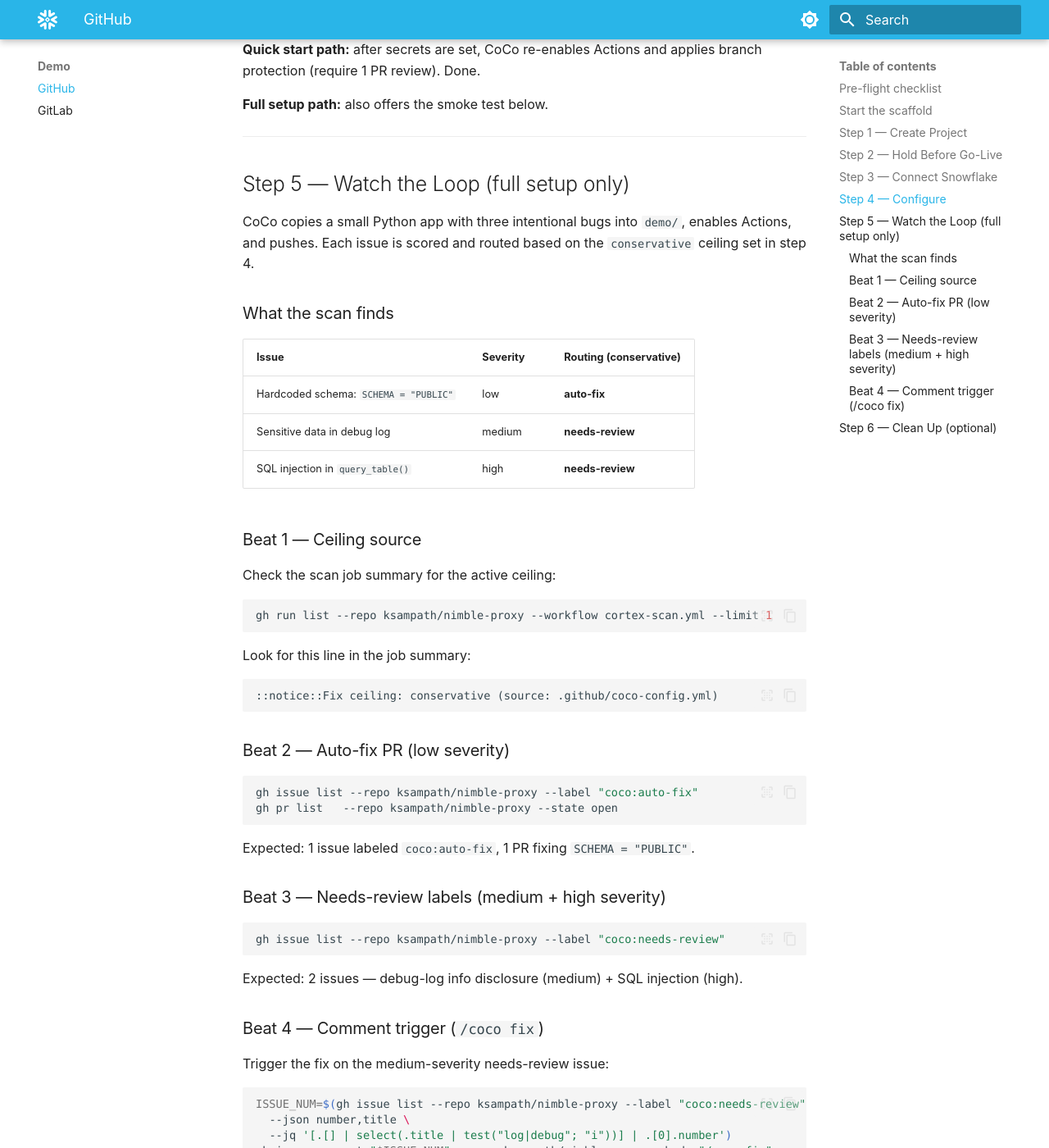
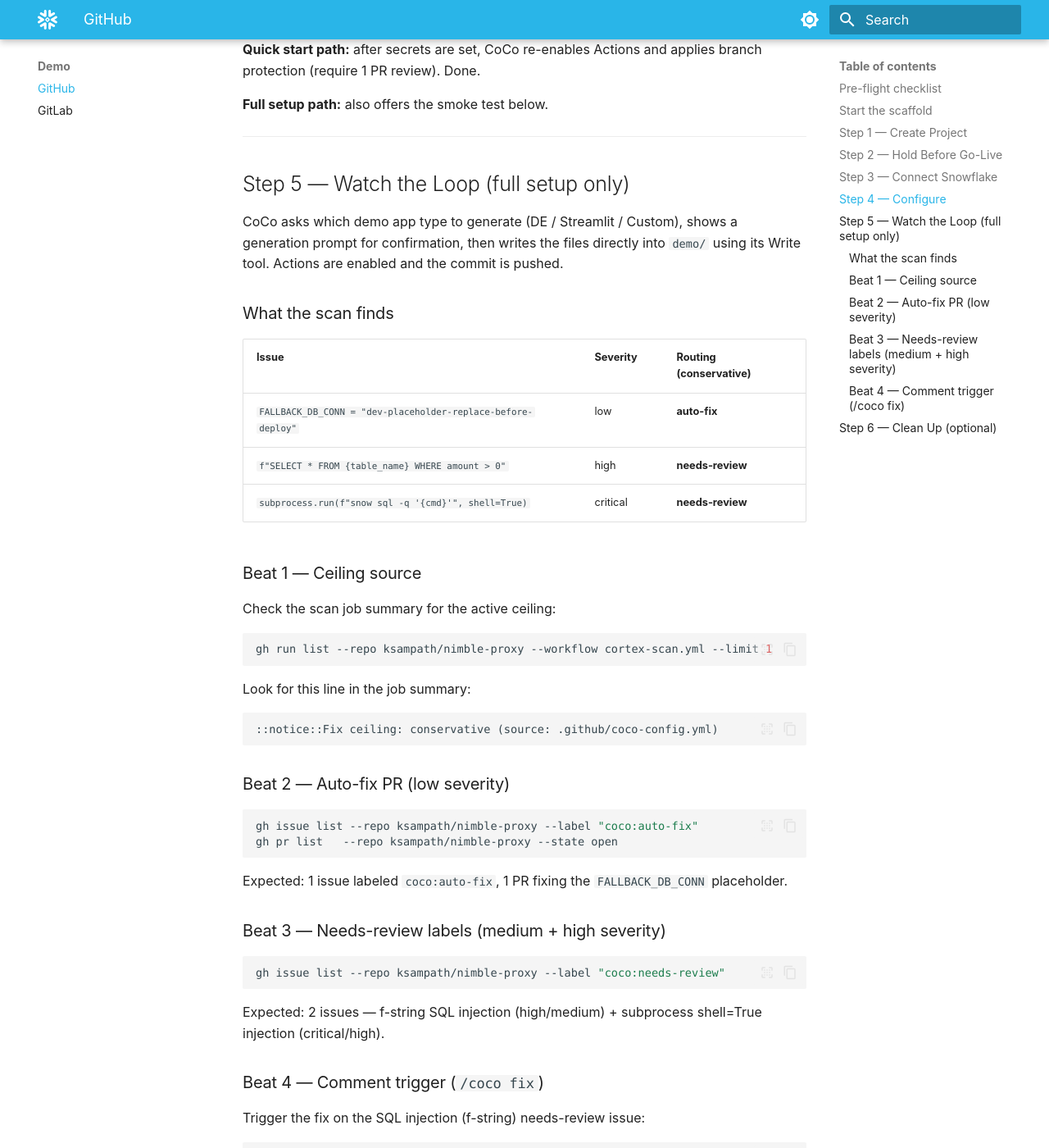
Before and after one commit to Snowflake-Labs/devops-snowflake-coco-agents, an MkDocs documentation site: the page built from docs/demo/github.md, in a window 1280 px wide and 1400 px high, scrolled down 2454 px. Shown: the whole window at 82% size. Built offline with MkDocs 1.6.1 and Material for MkDocs 9.7.7, drawn with Linux system fonts in a browser that asks for light colours; some of the changed text lies outside the part shown.

Commit message:
docs(demo): update to generative smoke test + new issue patterns
docs/demo/github.md + docs/demo/gitlab.md:
- Step 5 intro: 'CoCo copies a small Python app' -> 'CoCo asks which
  demo type, shows generation prompt, writes files via Write tool'
- Issue table: SCHEMA='PUBLIC' -> FALLBACK_DB_CONN placeholder (auto-fix);
  debug-log -> f-string SQL injection (needs-review/high);
  SQL injection -> subprocess shell=True (needs-review/critical)
- Beat 2 expected: 'fixing SCHEMA=' -> 'fixing FALLBACK_DB_CONN'
- Beat 3 expected: debug-log + SQL -> SQL injection + subprocess
- Beat 4 grep: log|debug -> sql|select|inject

docs/demo/gitlab.md: '6 CI/CD variables' -> '7' (GITLAB_HOST added)
docs/scaffold/quick-start.md: update 'push a Python app with bugs'
  -> describe the generative approach

.... Generated with [Cortex Code](https://docs.snowflake.com/en/user-guide/cortex-code/cortex-code)

Co-Authored-By: Cortex Code <noreply@snowflake.com>

````diff
--- a/docs/demo/github.md
+++ b/docs/demo/github.md
@@ -101,17 +101,17 @@
 
 ## Step 5 — Watch the Loop (full setup only)
 
-CoCo copies a small Python app with three intentional bugs into `demo/`, enables
-Actions, and pushes. Each issue is scored and routed based on the `conservative`
-ceiling set in step 4.
+CoCo asks which demo app type to generate (DE / Streamlit / Custom), shows a
+generation prompt for confirmation, then writes the files directly into `demo/`
+using its Write tool. Actions are enabled and the commit is pushed.
 
 ### What the scan finds
 
 | Issue | Severity | Routing (conservative) |
 |-------|----------|----------------------|
-| Hardcoded schema: `SCHEMA = "PUBLIC"` | low | **auto-fix** |
-| Sensitive data in debug log | medium | **needs-review** |
-| SQL injection in `query_table()` | high | **needs-review** |
+| `FALLBACK_DB_CONN = "dev-placeholder-replace-before-deploy"` | low | **auto-fix** |
+| `f"SELECT * FROM {table_name} WHERE amount > 0"` | high | **needs-review** |
+| `subprocess.run(f"snow sql -q '{cmd}'", shell=True)` | critical | **needs-review** |
 
 ### Beat 1 — Ceiling source
 
@@ -134,7 +134,7 @@
 gh pr list   --repo ksampath/nimble-proxy --state open
 ```
 
-Expected: 1 issue labeled `coco:auto-fix`, 1 PR fixing `SCHEMA = "PUBLIC"`.
+Expected: 1 issue labeled `coco:auto-fix`, 1 PR fixing the `FALLBACK_DB_CONN` placeholder.
 
 ### Beat 3 — Needs-review labels (medium + high severity)
 
@@ -142,16 +142,16 @@
 gh issue list --repo ksampath/nimble-proxy --label "coco:needs-review"
 ```
 
-Expected: 2 issues — debug-log info disclosure (medium) + SQL injection (high).
+Expected: 2 issues — f-string SQL injection (high/medium) + subprocess shell=True injection (critical/high).
 
 ### Beat 4 — Comment trigger (`/coco fix`)
 
-Trigger the fix on the medium-severity needs-review issue:
+Trigger the fix on the SQL injection (f-string) needs-review issue:
 
 ```bash
 ISSUE_NUM=$(gh issue list --repo ksampath/nimble-proxy --label "coco:needs-review" \
   --json number,title \
-  --jq '[.[] | select(.title | test("log|debug"; "i"))] | .[0].number')
+  --jq '[.[] | select(.title | test("sql|select|inject"; "i"))] | .[0].number')
 gh issue comment "$ISSUE_NUM" --repo ksampath/nimble-proxy --body "/coco fix"
 ```
 
````
Also changed, not shown: docs/demo/gitlab.md (+11 -11 lines), docs/scaffold/quick-start.md (+1 -1 lines).
